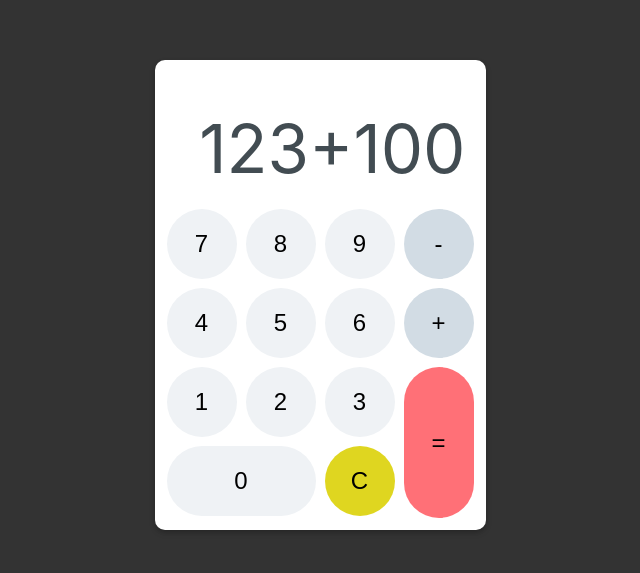
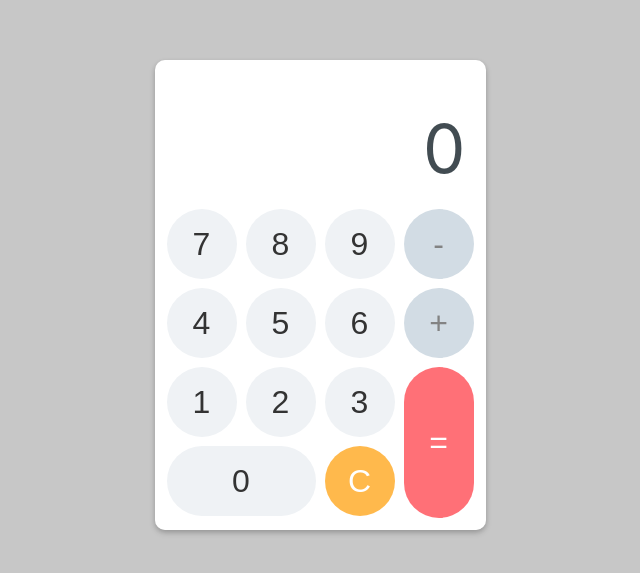
Before and after one commit to progeat/react_week2-3_task3, a React (Create React App) app: page / in a window 1280 px wide. Shown: the part 121-694 px from the top of the page, without its empty margins (320-960 px from the left). Built offline with nearby package versions, Linux system fonts and the light colour scheme.

Commit message:
Add file data.js and modified file App.js, App.module.css, index.css

```diff
--- a/src/App.js
+++ b/src/App.js
@@ -1,68 +1,79 @@
+import { useState } from 'react';
+import data from './data.json';
 import styles from './App.module.css';
 
 export const App = () => {
+	const [operand1, setOperand1] = useState('');
+	const [operator, setOperator] = useState('');
+	const [operand2, setOperand2] = useState('');
+
+	const onClickButton = ({ target }) => {
+		const value = target.dataset.value;
+		if (Number(value)) {
+			if (operator === '') return setOperand1((operand1) => operand1 + value);
+			setOperand2((operand2) => operand2 + value);
+		} else if (value === '+' || value === '-') {
+			setOperator(value);
+		} else if (operand2 !== '' && value === '=') {
+			switch (operator) {
+				case '+':
+					setOperand1(Number(operand1) + Number(operand2));
+					setOperator('');
+					setOperand2('');
+					break;
+				case '-':
+					setOperand1(Number(operand1) - Number(operand2));
+					setOperator('');
+					setOperand2('');
+					break;
+				default:
+					break;
+			}
+		} else if (value === 'C') {
+			setOperand1('');
+			setOperator('');
+			setOperand2('');
+		}
+	};
+
 	return (
 		<div className={styles.app}>
-			<div className={styles.display}>123+100</div>
+			<div className={styles.display}>
+				{operand1 !== '' ? `${operand1} ${operator} ${operand2}` : '0'}
+			</div>
 			<ul className={styles.list}>
-				<li className={styles.item + ' ' + styles['item--reset']}>
-					<button className={styles.button + ' ' + styles['button--reset']}>
-						C
-					</button>
-				</li>
-				<li className={styles.item}>
-					<button className={styles.button}>7</button>
-				</li>
-				<li className={styles.item}>
-					<button className={styles.button}>8</button>
-				</li>
-				<li className={styles.item}>
-					<button className={styles.button}>9</button>
-				</li>
-				<li className={styles.item}>
-					<button className={styles.button}>4</button>
-				</li>
-				<li className={styles.item}>
-					<button className={styles.button}>5</button>
-				</li>
-				<li className={styles.item}>
-					<button className={styles.button}>6</button>
-				</li>
-				<li className={styles.item}>
-					<button className={styles.button}>1</button>
-				</li>
-				<li className={styles.item}>
-					<button className={styles.button}>2</button>
-				</li>
-				<li className={styles.item}>
-					<button className={styles.button}>3</button>
-				</li>
-				<li className={styles.item + ' ' + styles['item--zero']}>
-					<button className={styles.button}>0</button>
-				</li>
+				{data.map((item) => (
 					<li
 						className={
 							styles.item +
 							' ' +
-						styles['item--operator'] +
+							(item.type === 'zero'
+								? styles['item--zero']
+								: item.type === 'enter'
+									? styles['item--enter']
+									: '')
+						}
+						key={item.value}
+					>
+						<button
+							className={
+								styles.button +
 								' ' +
-						styles['item--operator-plus']
+								(item.type === 'operator'
+									? styles['button--operator']
+									: item.type === 'reset'
+										? styles['button--reset']
+										: item.type === 'enter'
+											? styles['button--enter']
+											: '')
 							}
+							data-value={item.value}
+							onClick={onClickButton}
 						>
-					<button className={styles.button + ' ' + styles['button--operator']}>
-						+
+							{item.value}
 						</button>
 					</li>
-				<li className={styles.item + ' ' + styles['item--operator']}>
-					<button className={styles.button + ' ' + styles['button--operator']}>
-						-
-					</button>
-				</li>
-				<li className={styles.item + ' ' + styles['item--enter']}>
-					<button className={styles.button + ' ' + styles['button--enter']}>
-						=
-					</button>
-				</li>
+				))}
 			</ul>
 		</div>
 	);
--- a/src/App.module.css
+++ b/src/App.module.css
@@ -1,49 +1,3 @@
-/* .app {
-	border-radius: 10px;
-	box-shadow:
-		0px 3px 6px 0px rgba(0, 0, 0, 0.15),
-		0px 2px 4px 0px rgba(0, 0, 0, 0.12);
-	margin-inline-start: auto;
-	margin-inline-end: auto;
-	margin-block-start: 2em;
-	max-inline-size: 22rem;
-	overflow: hidden;
-}
-
-.display {
-	background: hsl(202, 11%, 29%);
-	color: hsl(255, 100%, 100%);
-	font-size: 2rem;
-	padding-block-start: 0.5rem;
-	padding-block-end: 0.5rem;
-	padding-inline-end: 0.75rem;
-	text-align: end;
-}
-
-.list {
-	display: grid;
-	grid-template-columns: repeat(4, 1fr);
-	grid-gap: 1px;
-	background: hsl(207, 19%, 61%);
-	list-style: none;
-}
-
-.button {
-	background: hsl(210, 25%, 95%);
-	border: none;
-	font-size: 2rem;
-	inline-size: 60px;
-	block-size: 60px;
-	border-radius: 40px;
-	margin: 0.25rem;
-}
-
-.button:active,
-.button:focus {
-	box-shadow: 0 0 8px 0 rgba(0, 0, 0, 0.3) inset;
-	outline: none;
-} */
-
 .app {
 	border-radius: 10px;
 	box-shadow:
@@ -56,6 +10,7 @@
 	overflow: hidden;
 	color: hsl(202, 11%, 29%);
 }
+
 .display {
 	background: hsl(255, 100%, 100%);
 	font-size: 4.2rem;
@@ -64,6 +19,7 @@
 	padding-inline-end: 1.25rem;
 	text-align: end;
 }
+
 .list {
 	display: grid;
 	grid-template-columns: repeat(4, 1fr);
@@ -72,56 +28,40 @@
 	padding: 0.5rem;
 	list-style: none;
 }
+
 .item {
-	/* background: hsl(210, 25%, 95%);
-	border: none; */
-	/* padding-block-start: 1rem;
-	padding-block-end: 1rem;
-	padding-inline-end: 1.25rem;
-	padding-inline-start: 1.25rem; */
-	/* font-size: 1.5rem; */
 	inline-size: 70px;
 	block-size: 70px;
 	margin: 0.25rem;
-	/* border-radius: 40px;
-	cursor: pointer; */
 }
-.item--operator {
-	grid-column: 4 / 4;
-	grid-row: 1 / 4;
-}
-.item--operator-plus {
-	grid-column: 4 / 4;
-	grid-row: 2 / 4;
-}
+
 .item--zero {
 	grid-column: 1 / span 2;
-	grid-row: 4 / 4;
 	width: auto;
 }
+
 .item--enter {
 	grid-column: 4 / 4;
 	grid-row: 3 / span 4;
 	height: auto;
 }
-.item--reset {
-	grid-column: 3 / 4;
-	grid-row: 4 / 4;
-}
+
 .button {
-	font-size: 1.5rem;
-	/* inline-size: 70px;
-	block-size: 70px; */
+	font-size: 2rem;
 	background: hsl(210, 25%, 95%);
 	border: none;
 	width: 100%;
 	height: 100%;
 	border-radius: 40px;
+	color: #333;
 	cursor: pointer;
 }
+
 .button:hover {
-	color: darkturquoise;
+	/* color: darkturquoise; */
+	color: #00e5ff;
 }
+
 .button:active,
 .button:focus {
 	box-shadow: 0 0 8px 0 rgba(0, 0, 0, 0.3) inset;
@@ -129,14 +69,20 @@
 }
 
 .button--operator {
+	color: #838383;
 	background: hsl(208, 25%, 86%);
 }
+
 .button--operator:active {
 	background: hsl(208, 24%, 80%);
 }
+
 .button--enter {
+	color: #fff;
 	background: hsl(357, 100%, 72%);
 }
+
 .button--reset {
-	background: hsl(57, 75%, 50%);
+	color: #fff;
+	background: hsl(36.48deg 100% 64.91%);
 }
--- /dev/null
+++ b/src/data.json
@@ -0,0 +1,58 @@
+[
+	{
+		"type": "number",
+		"value": "7"
+	},
+	{
+		"type": "number",
+		"value": "8"
+	},
+	{
+		"type": "number",
+		"value": "9"
+	},
+	{
+		"type": "operator",
+		"value": "-"
+	},
+	{
+		"type": "number",
+		"value": "4"
+	},
+	{
+		"type": "number",
+		"value": "5"
+	},
+	{
+		"type": "number",
+		"value": "6"
+	},
+	{
+		"type": "operator",
+		"value": "+"
+	},
+	{
+		"type": "number",
+		"value": "1"
+	},
+	{
+		"type": "number",
+		"value": "2"
+	},
+	{
+		"type": "number",
+		"value": "3"
+	},
+	{
+		"type": "zero",
+		"value": "0"
+	},
+	{
+		"type": "reset",
+		"value": "C"
+	},
+	{
+		"type": "enter",
+		"value": "="
+	}
+]
--- a/src/index.css
+++ b/src/index.css
@@ -9,7 +9,7 @@ body {
 	height: 100vh;
 	align-items: center;
 	justify-content: center;
-	background-color: #333;
+	background-color: #c7c7c7;
 	font-family: -apple-system, BlinkMacSystemFont, 'Segoe UI', 'Roboto', 'Oxygen',
 		'Ubuntu', 'Cantarell', 'Fira Sans', 'Droid Sans', 'Helvetica Neue', sans-serif;
 	-webkit-font-smoothing: antialiased;
```
Also changed, not shown: src/App.css (deleted, +0 -38 lines). Lines whose indentation alone changed are shown as unchanged.
